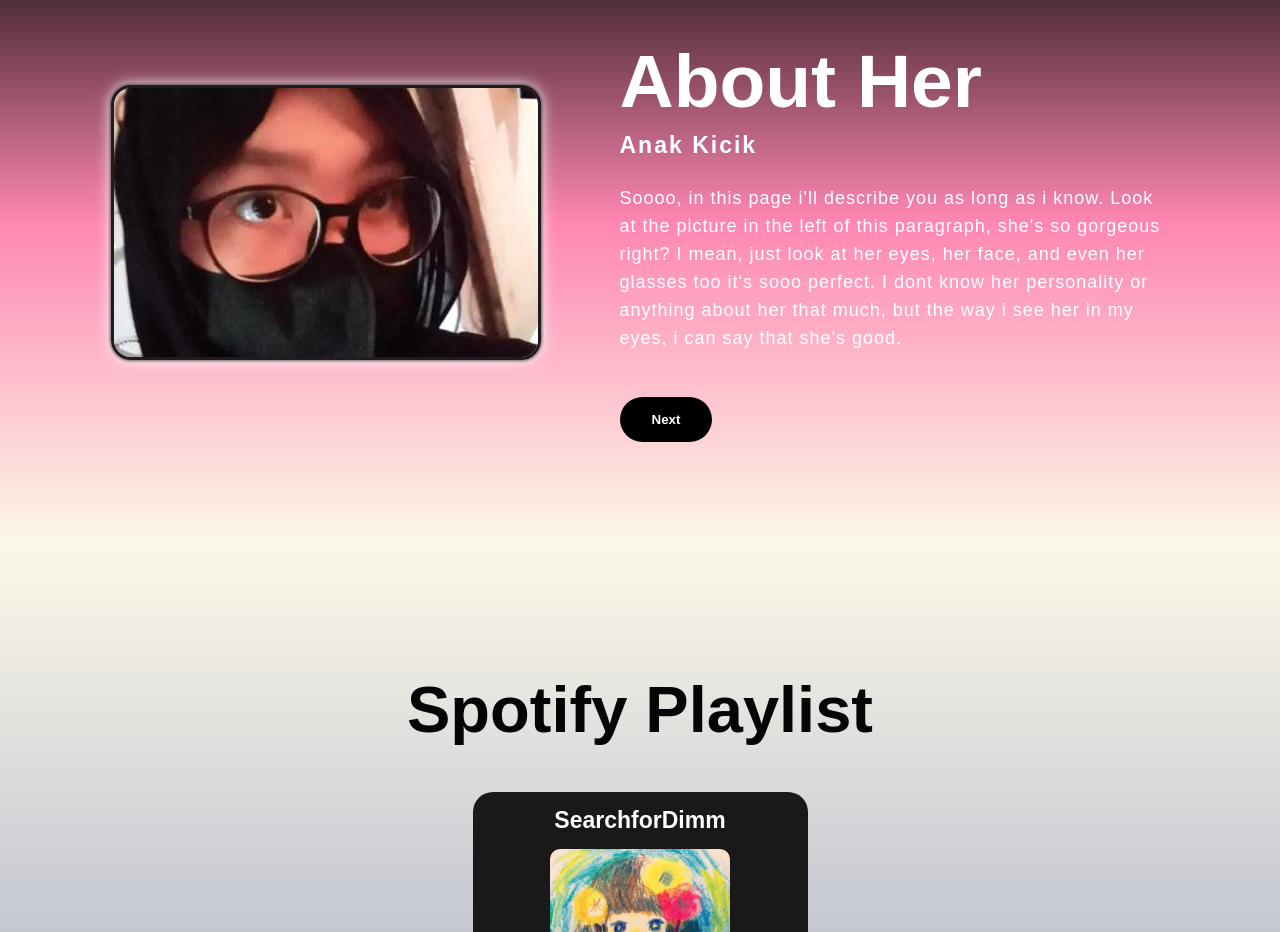
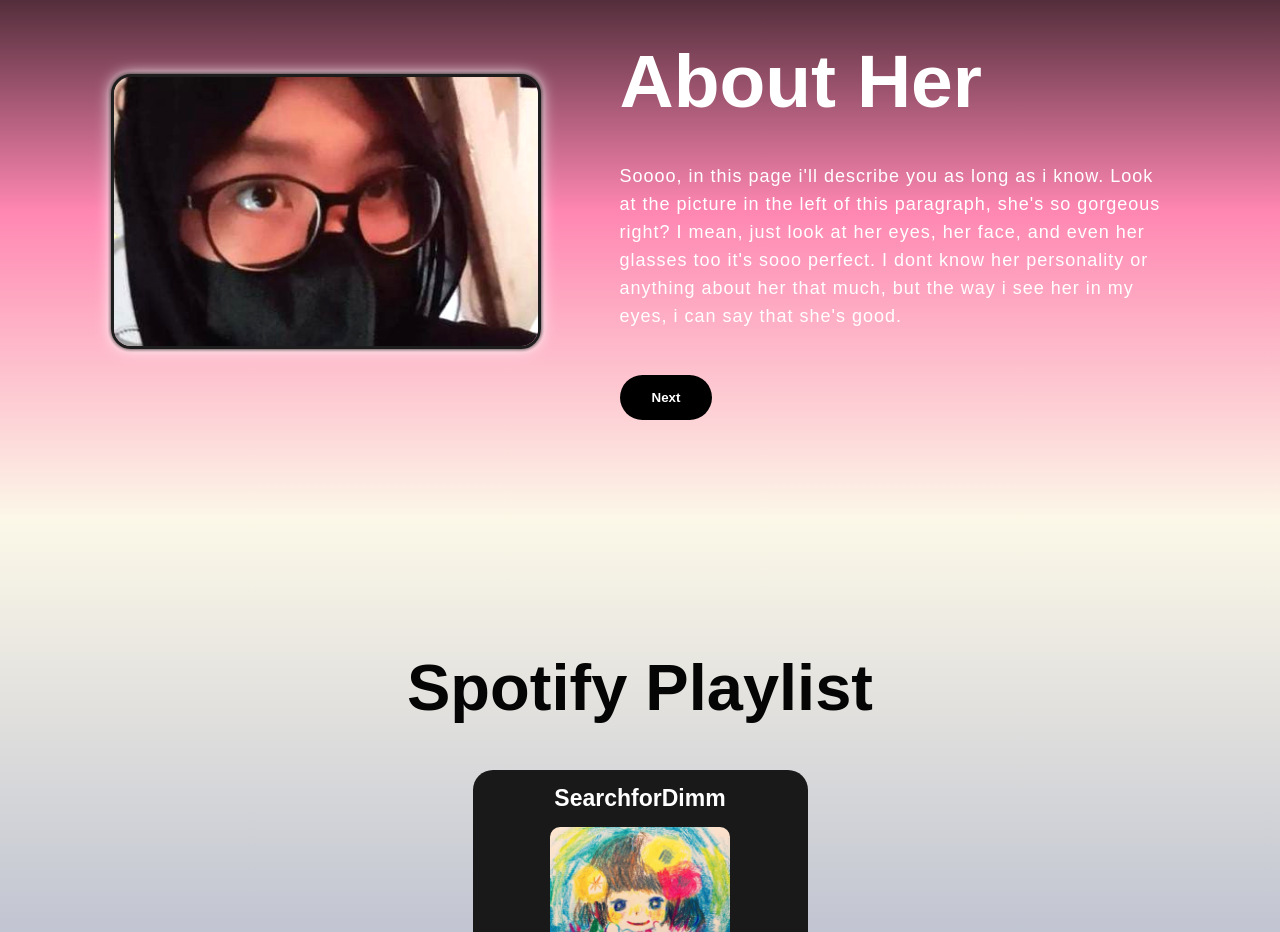
Before and after one commit to SearchforDimm/4-her, a plain HTML site: page index.html in a window 1280 px wide. Shown: the part 897-1829 px from the top of the page. Drawn offline with Linux system fonts and the light colour scheme.

Commit message:
Update index.html

```diff
--- a/index.html
+++ b/index.html
@@ -40,7 +40,7 @@
                 <div class="about-text">
                     <h2>About her</h2>
                     <br>
-                    <h5>Anak kicik</h5>
+<!--                     <h5>Anak kicik</h5> -->
                     <p>Soooo, in this page i'll describe you as long as i know. Look at the picture in the left of this paragraph, she's so gorgeous right? I mean, just look at her eyes, her face, and even her glasses too it's sooo perfect. I dont know her personality or anything about her that much, but the way i see her in my eyes, i can say that she's good.</p>
                     <a href="#playlist" data-after="#playlist">
                         <button class="but" type="button">Next</button>
```
